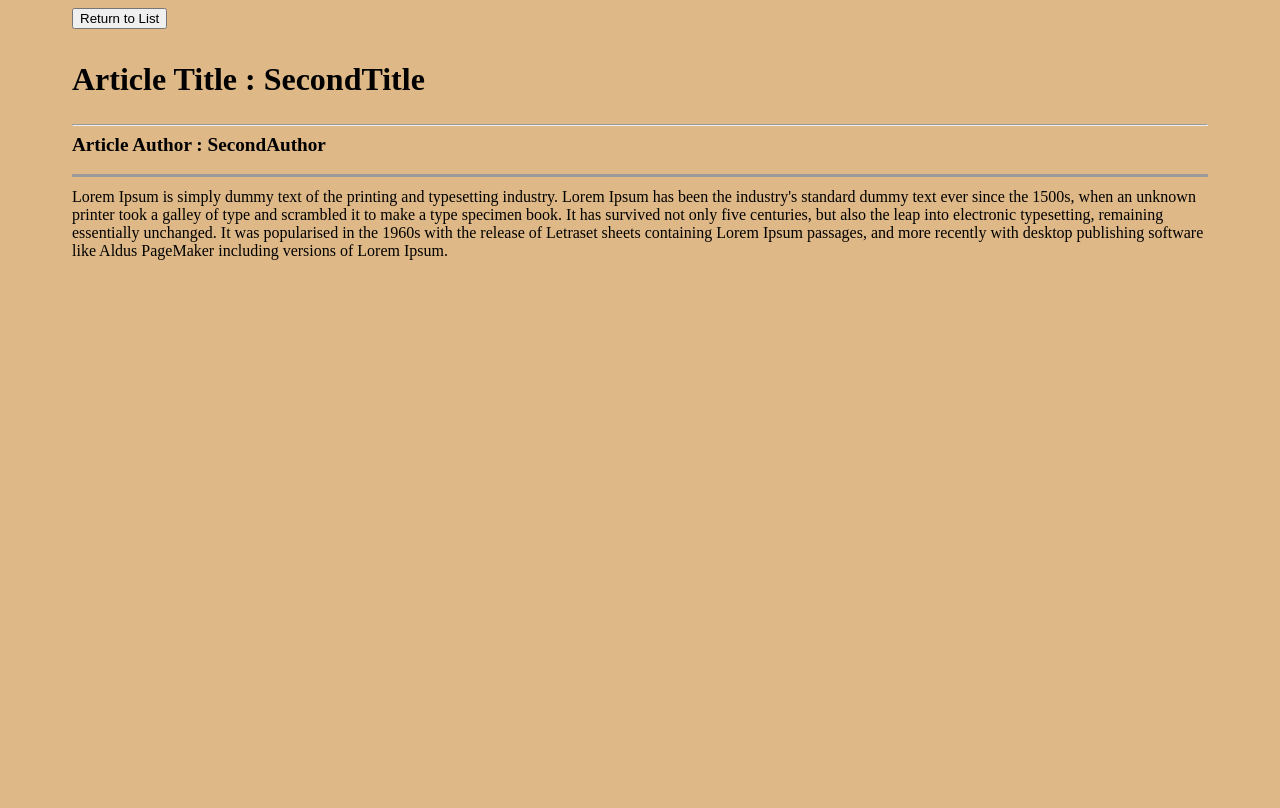
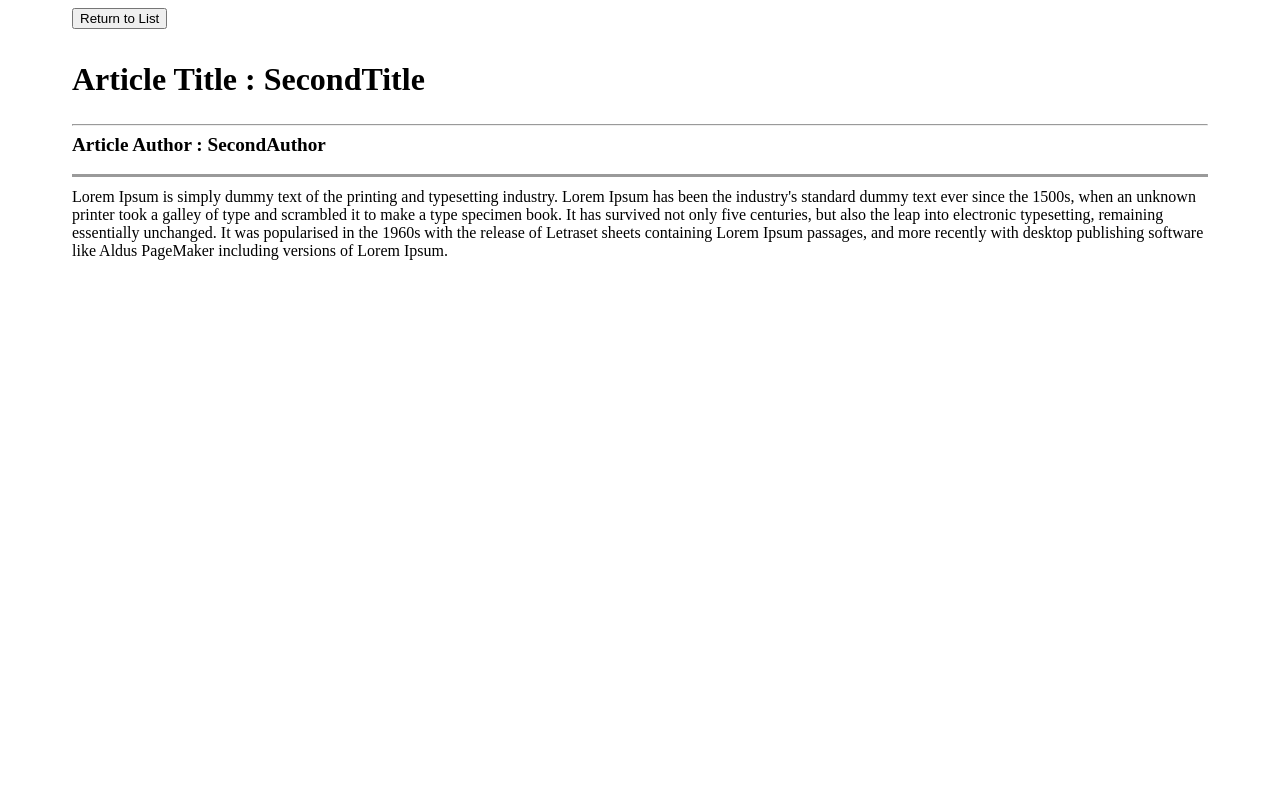
Before and after one commit to cipriRusu/Blogtype-Application, a Flask app: page /item/1 in a window 1280 px wide. Run offline with Flask 2, Linux system fonts and the light colour scheme.

Commit message:
Removed content background color

```diff
--- a/JMBlogWebApp/static/ContentStyle.css
+++ b/JMBlogWebApp/static/ContentStyle.css
@@ -1,7 +1,6 @@
 html, body
 {
     height: 100%;
-    background-color: burlywood;
 }
 
 body
```
